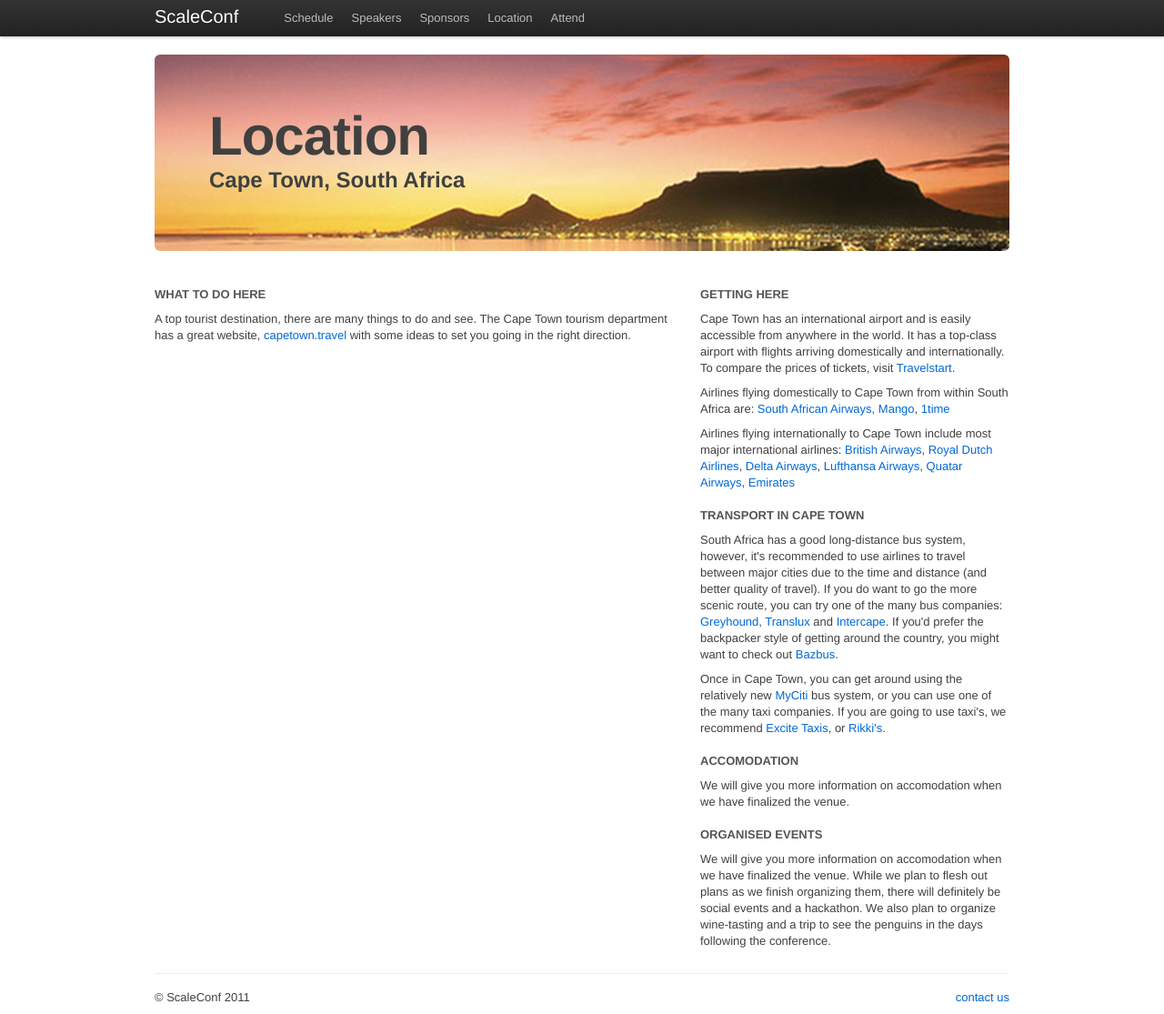
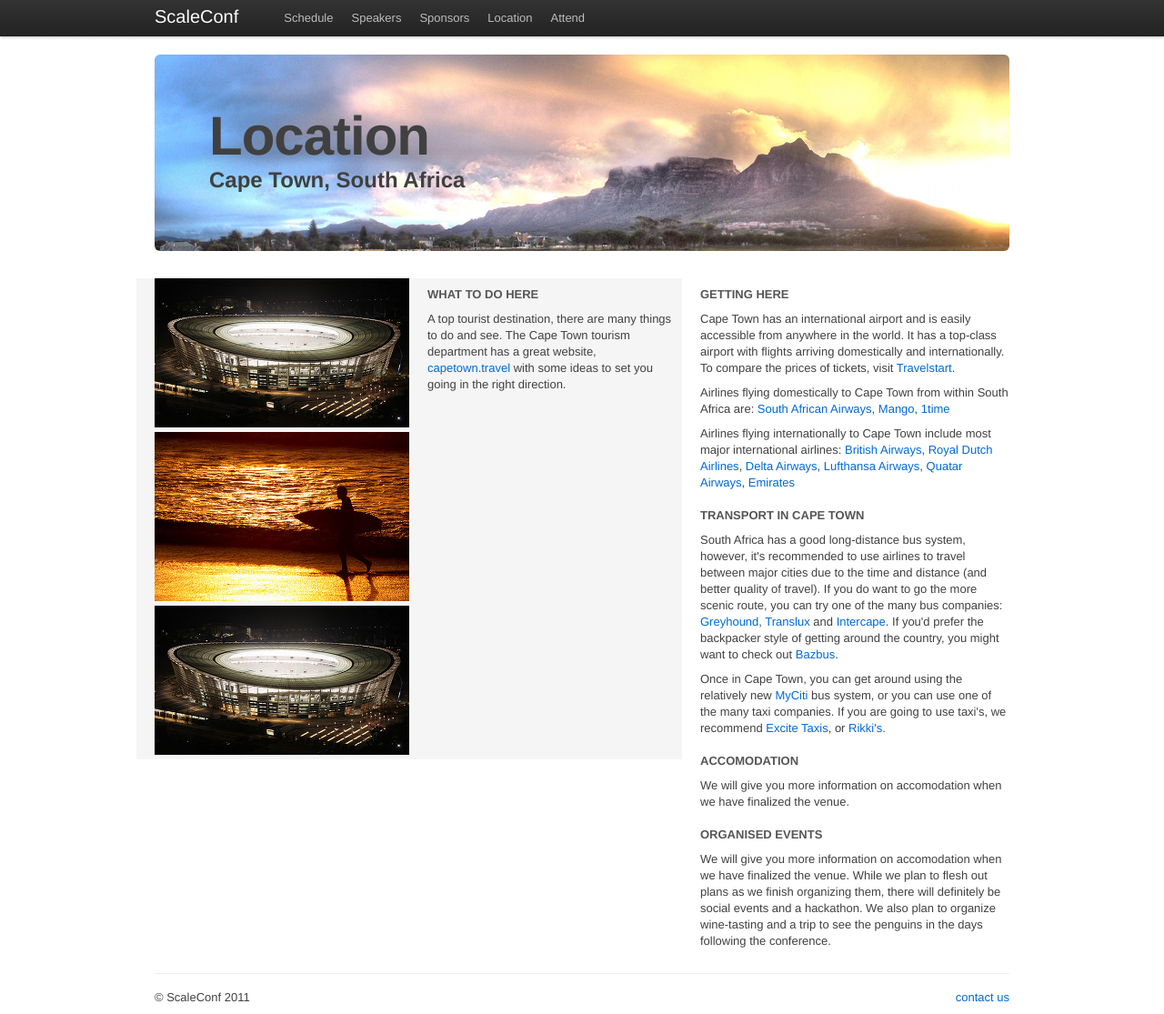
Before and after one commit to scaleconf/scaleconf.github.com, a Jekyll site: the page built from location.html, in a window 1280 px wide and 1115 px high. Shown: the whole window at 91% size. Built offline with Jekyll 4.4.1, drawn with Linux system fonts in a browser that asks for light colours; Markdown is read by kramdown in place of the engine named in the settings.

Commit message:
images, location page

```diff
--- a/_layouts/home.html
+++ b/_layouts/home.html
@@ -19,6 +19,7 @@
     <style type="text/css">
         body { padding-top: 60px; }
         .alignright { text-align: right;}
+        .bg1 { background:#f5f5f5;}
     </style>
 
     <!-- Le fav and touch icons -->
--- a/index.html
+++ b/index.html
@@ -17,11 +17,11 @@ meta-description: Scaleconf is a web scalability conference about working and bu
         <div class="span-two-thirds">
           <h2>What is it all about?</h2>
           <p style="font-size:1.3em;line-height:1.3em">
-          ScaleConf is a two day tech conference which aims to bring together local and international experts to share their ideas on tools and methodologies used to deal with the
-          problems of being a highly available service.
+          ScaleConf is a two day tech conference which brings local and international experts to share their ideas on tools and methodologies used to deal with the
+          problems of being a highly available web service.
           </p>
           <p>
-          The presentations will cover the culture and technologies used to develop and architect strong foundations required to operate sites at scale.
+          The presentations will cover the culture and technologies used to develop and architect strong foundations required to operate web sites and web services at scale.
           </p>
           <p>You can <a href="attend">sign up to be notified</a> about the conference as we finalize details. </p>
           <p>You can also help us spread the word: <div style='vertical-align:middle; display:inline-block'><a href="https://twitter.com/share" class="twitter-share-button" data-text="A conference on scalability, devops, and high availability is happening in Cape Town, South Africa" data-count="horizontal" data-via="scaleconf">Tweet</a><script type="text/javascript" src="//platform.twitter.com/widgets.js"></script></div>
--- a/location.html
+++ b/location.html
@@ -4,19 +4,29 @@ title: Location of the conference
 meta-description: Instructions on how to find the Scaleconf
 ---
       <!-- Main hero unit for a primary marketing message or call to action -->
-      <div class="hero-unit" style='background-image:url("/images/capetown.jpeg")'>
+      <div class="hero-unit" style='background-image:url("/images/ct/panoramic-sunset.jpg")'>
           <h1>Location</h1>
           <h2>Cape Town, South Africa</h2>
       </div>
 
       <!-- Example row of columns -->
       <div class="row">
-          <div class='span10'>
-              <h6 style='color:#555'>What to do here</h6>
-              <p>
-                A top tourist destination, there are many things to do and see. The Cape Town tourism department has a great website, <a href='http://capetown.travel'>capetown.travel</a> with some ideas to set you going in the right direction.
-              </p>
-
+          <div class="span10">
+              <div class="row bg1">
+                <div class='span5 bg1'>
+                    <img src='/images/ct/stadium.jpg' /><br/>
+              <img src='/images/ct/surfer.jpg' />
+              <img src='/images/ct/stadium.jpg' />
+          </div>
+          <div class='span5 bg1'>
+                  <h6 style='color:#555'>What to do here</h6>
+                  <p>
+                  A top tourist destination, there are many things to do and see. The Cape Town tourism department has
+                  a great website, <a href='http://capetown.travel'>capetown.travel</a> with some ideas to set you going
+                  in the right direction.
+                  </p>
+          </div>
+          </div>
           </div>
 
           <div class='span6'>
```
Also changed, not shown: images/ct/capetown-panoramic2.jpg (added), images/ct/capetown-world.jpg (added), images/ct/citybowl-airborne.jpg (added), images/ct/panoramic-blouberg.jpg (added), images/ct/panoramic-citybowl.jpg (added), images/ct/panoramic-sunset.jpg (added), images/ct/stadium.jpg (added), images/ct/surfer.jpg (added).
